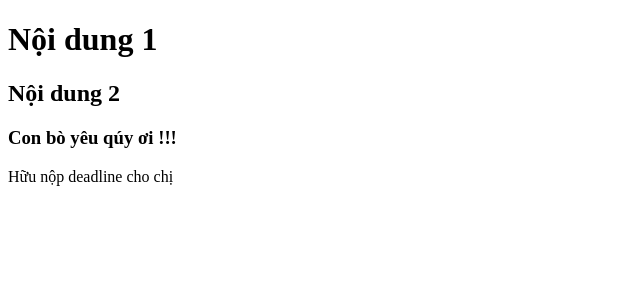
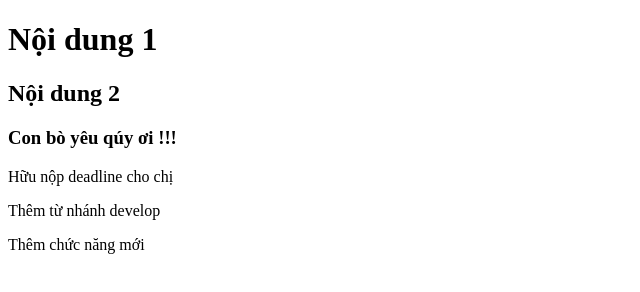
Before and after one commit to HuuNguyenkK12/repoTest, a plain HTML site: page index.html in a window 1280 px wide. Shown: the whole page, without its empty margins (0-640 px from the left). Drawn offline with Linux system fonts and the light colour scheme.

Commit message:
Edit file index.html from develop branch lan 2

```diff
--- a/index.html
+++ b/index.html
@@ -11,5 +11,7 @@
     <h2>Nội dung 2</h2>
     <h3>Con bò yêu qúy ơi !!!</h3>
     <p>Hữu nộp deadline cho chị</p>
+    <p>Thêm từ nhánh develop</p>
+    <p>Thêm chức năng mới </p>
 </body>
 </html>
```
